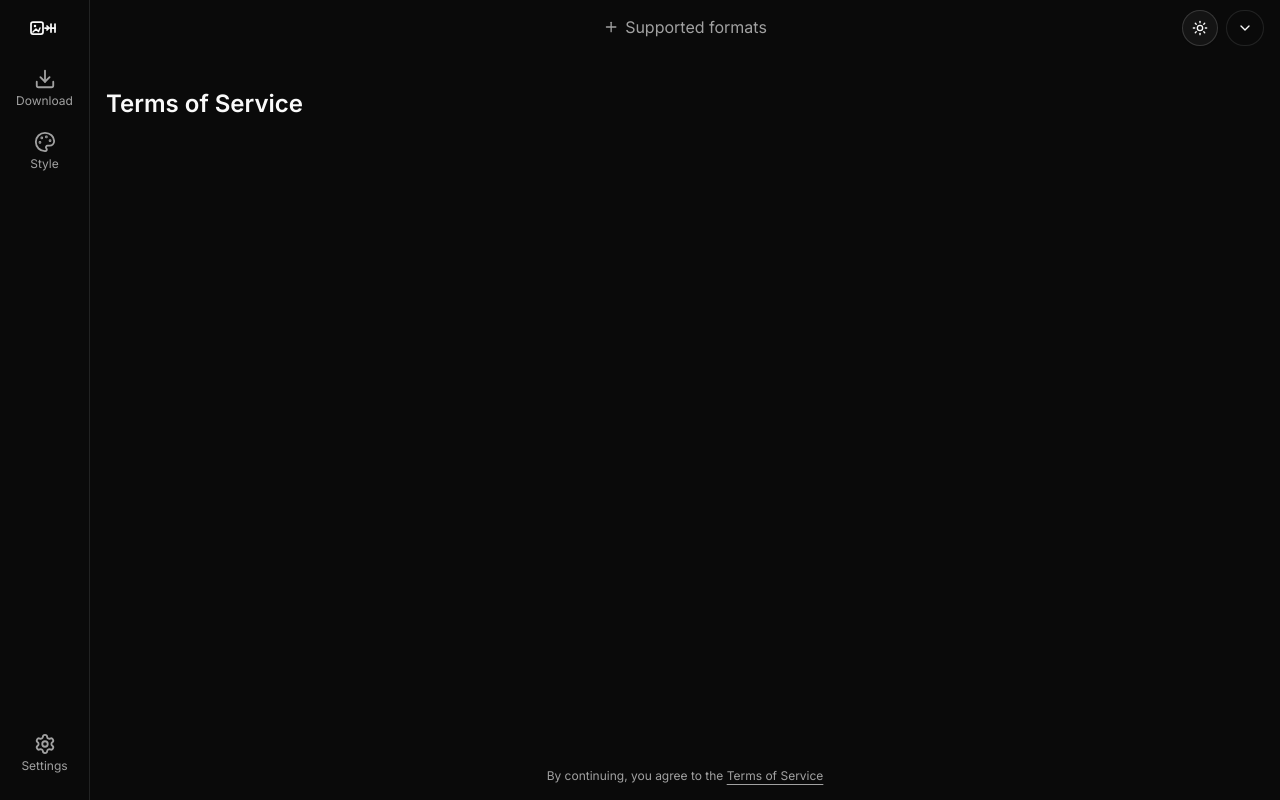
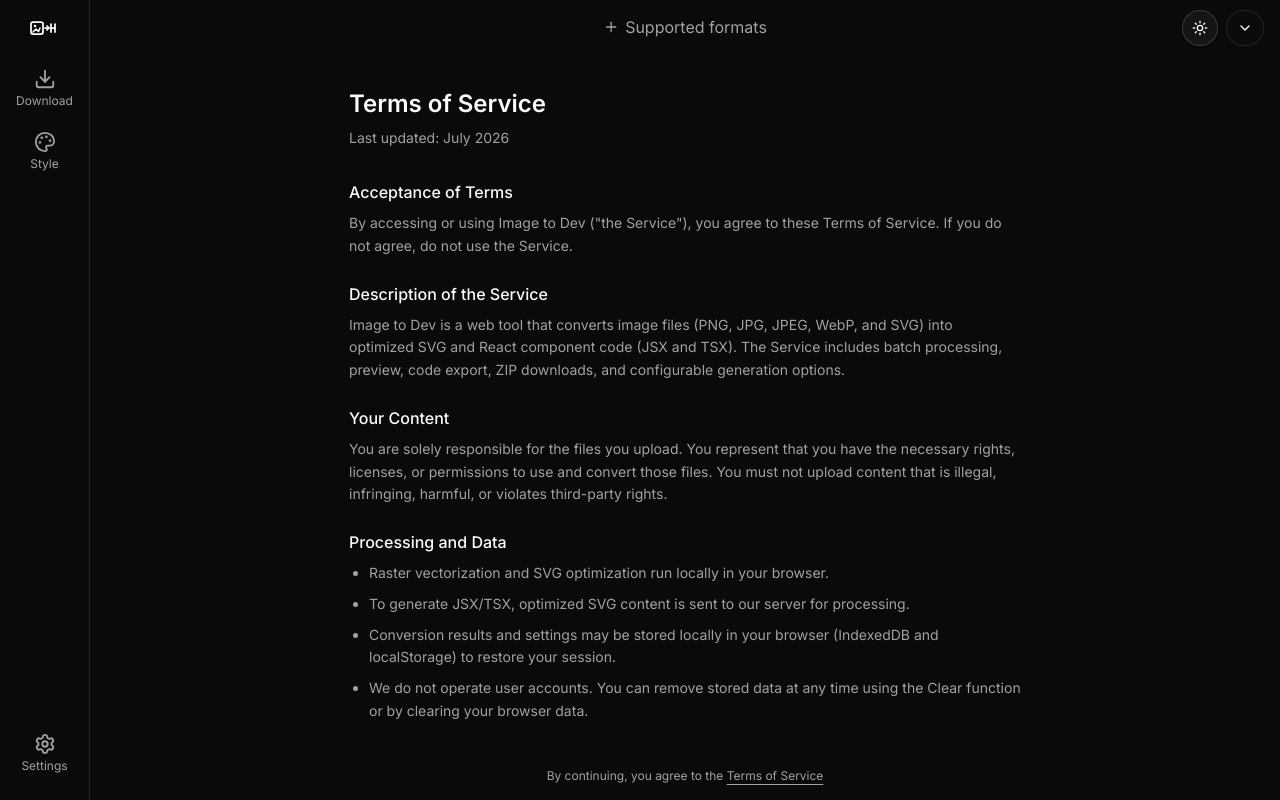
Before and after one commit to aman1998/reaction, a Next.js app: page /terms in a window 1280 px wide. Built offline with nearby package versions, Linux system fonts and the light colour scheme.

Commit message:
fix: some

```diff
--- a/src/app/(app)/terms/page.tsx
+++ b/src/app/(app)/terms/page.tsx
@@ -1,3 +1,159 @@
+const TERMS_SECTIONS = [
+  {
+    title: "Acceptance of Terms",
+    content: (
+      <p>
+        By accessing or using Image to Dev (&quot;the Service&quot;), you agree
+        to these Terms of Service. If you do not agree, do not use the Service.
+      </p>
+    ),
+  },
+  {
+    title: "Description of the Service",
+    content: (
+      <p>
+        Image to Dev is a web tool that converts image files (PNG, JPG, JPEG,
+        WebP, and SVG) into optimized SVG and React component code (JSX and
+        TSX). The Service includes batch processing, preview, code export, ZIP
+        downloads, and configurable generation options.
+      </p>
+    ),
+  },
+  {
+    title: "Your Content",
+    content: (
+      <p>
+        You are solely responsible for the files you upload. You represent that
+        you have the necessary rights, licenses, or permissions to use and
+        convert those files. You must not upload content that is illegal,
+        infringing, harmful, or violates third-party rights.
+      </p>
+    ),
+  },
+  {
+    title: "Processing and Data",
+    content: (
+      <ul className="list-disc space-y-2 pl-5">
+        <li>Raster vectorization and SVG optimization run locally in your browser.</li>
+        <li>
+          To generate JSX/TSX, optimized SVG content is sent to our server for
+          processing.
+        </li>
+        <li>
+          Conversion results and settings may be stored locally in your browser
+          (IndexedDB and localStorage) to restore your session.
+        </li>
+        <li>
+          We do not operate user accounts. You can remove stored data at any time
+          using the Clear function or by clearing your browser data.
+        </li>
+      </ul>
+    ),
+  },
+  {
+    title: "Acceptable Use",
+    content: (
+      <p>
+        You agree not to misuse the Service, including: uploading malicious
+        files, attempting to disrupt or overload the Service, circumventing
+        technical limits, or using the Service for unlawful purposes.
+      </p>
+    ),
+  },
+  {
+    title: "Technical Limits",
+    content: (
+      <p>
+        The Service applies limits including: maximum upload size of 5 MB per
+        file, maximum SVG size of 500 KB for code generation, and maximum
+        raster dimension of 1024px for vectorization. We may change these limits
+        without notice.
+      </p>
+    ),
+  },
+  {
+    title: "Output and Accuracy",
+    content: (
+      <p>
+        Generated SVG and React code is provided on an automated basis. We do
+        not guarantee accuracy, completeness, or suitability for production.
+        You are responsible for reviewing and testing all output before use.
+      </p>
+    ),
+  },
+  {
+    title: "Intellectual Property",
+    content: (
+      <p>
+        You retain ownership of your uploaded files and generated output. You
+        grant us a limited license to process your uploaded content solely to
+        provide the Service. The Service software, branding, and interface
+        remain our property.
+      </p>
+    ),
+  },
+  {
+    title: "Disclaimer",
+    content: (
+      <p>
+        THE SERVICE IS PROVIDED &quot;AS IS&quot; AND &quot;AS AVAILABLE&quot;
+        WITHOUT WARRANTIES OF ANY KIND, EXPRESS OR IMPLIED, INCLUDING
+        MERCHANTABILITY, FITNESS FOR A PARTICULAR PURPOSE, AND
+        NON-INFRINGEMENT.
+      </p>
+    ),
+  },
+  {
+    title: "Limitation of Liability",
+    content: (
+      <p>
+        TO THE MAXIMUM EXTENT PERMITTED BY LAW, WE SHALL NOT BE LIABLE FOR ANY
+        INDIRECT, INCIDENTAL, SPECIAL, CONSEQUENTIAL, OR PUNITIVE DAMAGES, OR
+        ANY LOSS OF DATA, PROFITS, OR GOODWILL, ARISING FROM YOUR USE OF THE
+        SERVICE.
+      </p>
+    ),
+  },
+  {
+    title: "Changes to Terms",
+    content: (
+      <p>
+        We may update these Terms at any time. Continued use after changes
+        constitutes acceptance of the updated Terms.
+      </p>
+    ),
+  },
+  {
+    title: "Contact",
+    content: (
+      <p>
+        For questions about these Terms, contact us through the project&apos;s
+        official support or repository channels.
+      </p>
+    ),
+  },
+] as const;
+
 export default function TermsPage() {
-  return <h1 className="text-2xl font-semibold">Terms of Service</h1>;
+  return (
+    <div className="mx-auto flex w-full max-w-2xl flex-col gap-8">
+      <header>
+        <h1 className="text-2xl font-semibold">Terms of Service</h1>
+        <p className="mt-2 text-sm text-muted-foreground">
+          Last updated: July 2026
+        </p>
+      </header>
+
+      <div className="flex flex-col gap-6 text-sm leading-relaxed text-muted-foreground">
+        {TERMS_SECTIONS.map((section) => (
+          <section key={section.title} className="flex flex-col gap-2">
+            <h2 className="text-base font-medium text-foreground">
+              {section.title}
+            </h2>
+            {section.content}
+          </section>
+        ))}
+      </div>
+    </div>
+  );
 }
```
